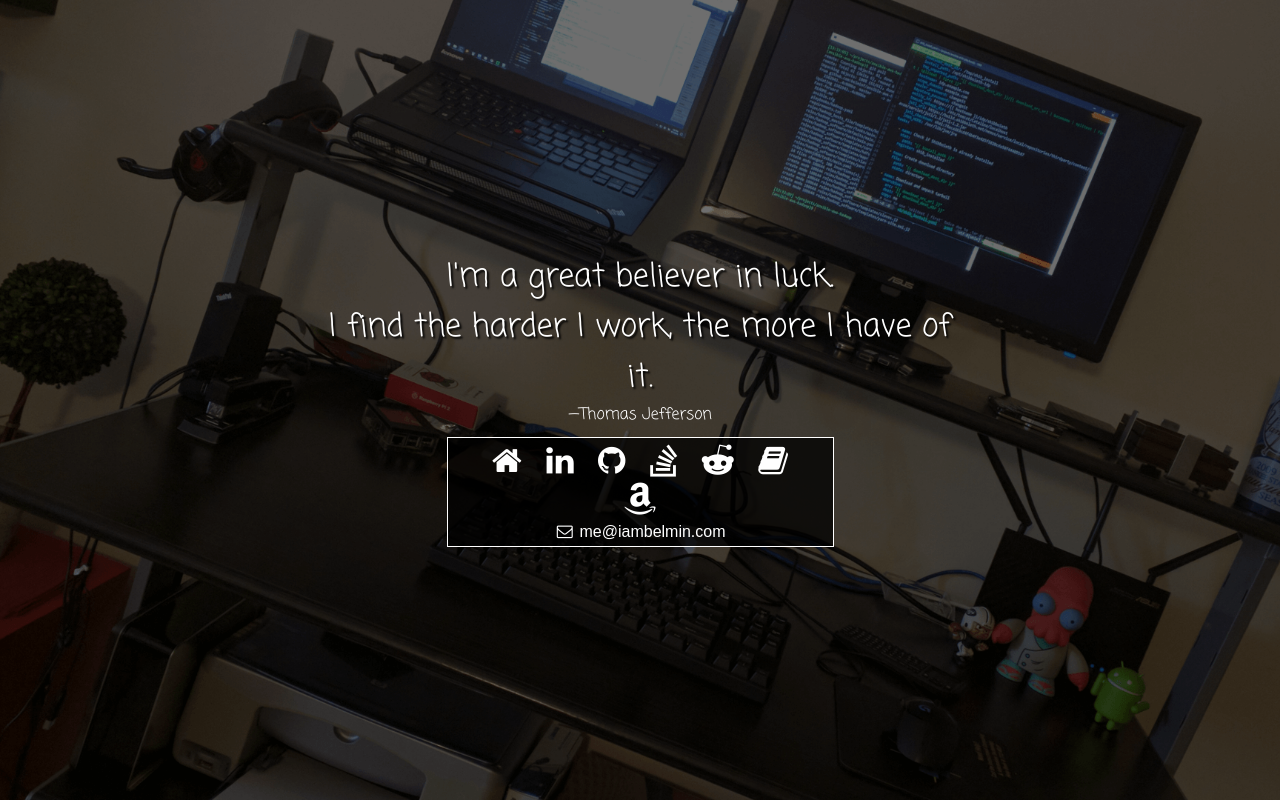
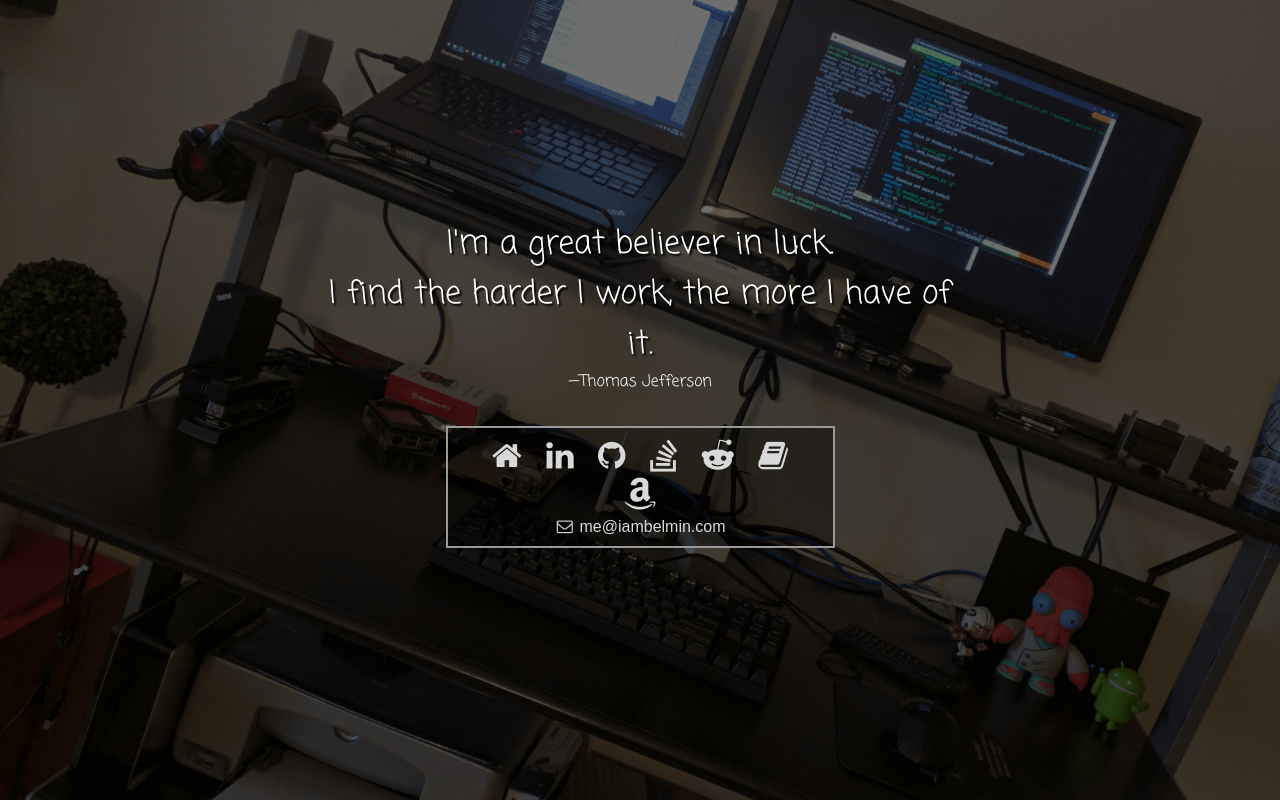
Before and after one commit to belminf/ansible-belm.info, a plain HTML site: page files/content/index.html in a window 1280 px wide. Drawn offline with nearby package versions, Linux system fonts and the light colour scheme; a web font is replaced by a local one.

Commit message:
changed styling

```diff
--- a/files/content/styles.css
+++ b/files/content/styles.css
@@ -25,23 +25,24 @@ p#quote_text {
   font-size: 2em;
   color: #fff;
   text-shadow: 2px 2px 2px #000;
-  margin: 0px;
+  margin: 0;
 }
 
 p#quote_author {
   font-family: 'Coming Soon', cursive;
   font-size: 1em;
   color: #fff;
-  margin: 0px 0 10px;
+  margin: 0;
 }
 
 
 div#links {
   width: 375px;
-  background-color: rgba(0, 0, 0, 0.75);
-  border: 1px solid #fff;
-  padding: 5px;
-  margin: 0 auto;
+  background-color: rgba(0, 0, 0, 0.4);
+  border: 2px solid #999;
+  color: #d9d9d9;
+  padding: 10px 5px;
+  margin: 32px auto;
 }
 
 ul {
@@ -57,12 +58,12 @@ ul li {
 
 a {
   text-decoration: none;
-  color: white;
+  color: #d9d9d9;
 }
 
 a:hover,
 a:focus {
-  color: gray;
+  color: #fff;
 }
 
 p#email {
```
